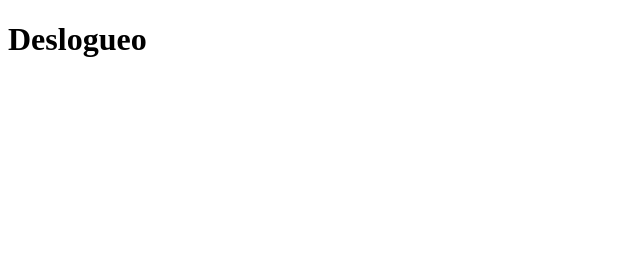
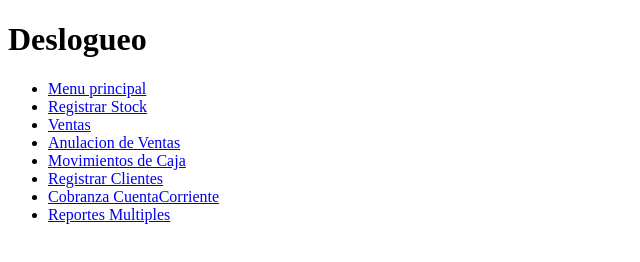
Before and after one commit to LucasLeiroA/sistemaKIOSKOweb, a website: page public/index.html in a window 1280 px wide. Shown: the whole page, without its empty margins (0-640 px from the left). Drawn offline with Linux system fonts and the light colour scheme.

Commit message:
se agrega rutas para navegar

```diff
--- a/public/index.html
+++ b/public/index.html
@@ -8,5 +8,33 @@
 </head>
 <body>
     <h1>Deslogueo</h1>
+    <nav>
+        <ul class="nav nav-tabs d-flex justify-content-end ">
+           <li class="nav-item">
+               <a class="nav-link active" aria-current="page" href="/Pantalla Incial/principal.html">Menu principal</a>
+          </li>
+           <li class="nav-item">
+               <a class="nav-link active" aria-current="page" href="/Registrar Stock/RegistrarStock.html">Registrar Stock</a>
+           </li>
+           <li class="nav-item">
+               <a class="nav-link active" aria-current="page" href="/Ventas/Ventas.html">Ventas</a>
+           </li>
+           <li class="nav-item">
+               <a class="nav-link active" aria-current="page" href="/AnulacionVentas/anulacion.html">Anulacion de Ventas</a>
+           </li>
+           <li class="nav-item">
+               <a class="nav-link active" aria-current="page" href="/MovimientosCaja/movimientos.html">Movimientos de Caja</a>
+           </li>
+           <li class="nav-item">
+               <a class="nav-link active" aria-current="page" href="/RegistarClientes/registrarClientes.html">Registrar Clientes</a>
+           </li>
+           <li class="nav-item">
+               <a class="nav-link active" aria-current="page" href="/CobranzaCuentaCorriente/cobranza.html">Cobranza CuentaCorriente</a>
+           </li>
+           <li class="nav-item">
+               <a class="nav-link active" aria-current="page" href="/ReportesMultiples/reportes.html">Reportes Multiples</a>
+           </li>
+         </ul>
+   </nav>
 </body>
 </html>
```
